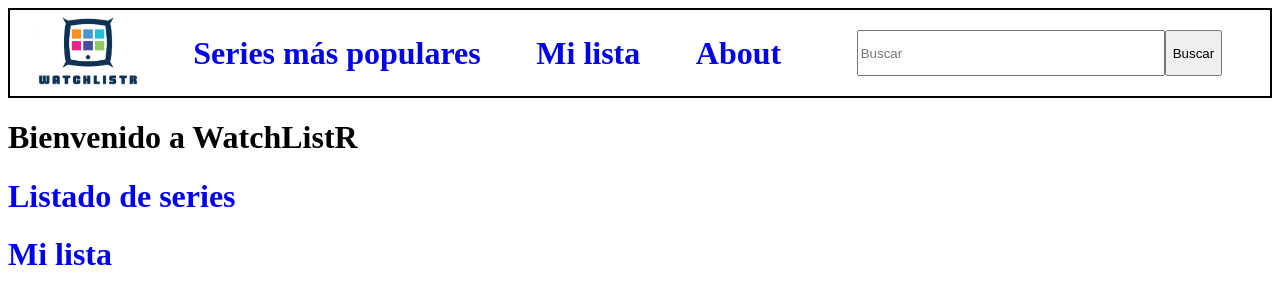
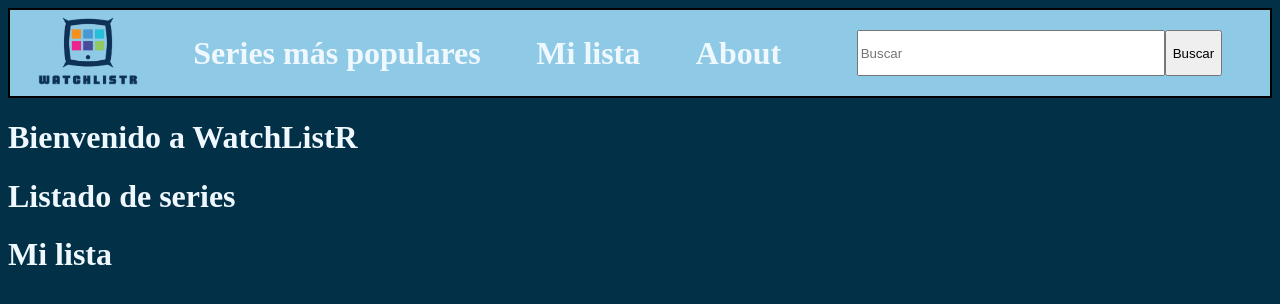
Before and after one commit to r-ruizfer/WatchListR-FrontEnd, a React (Vite) app: page / in a window 1280 px wide. Shown: the top 304 px of the page. Built offline with nearby package versions, Linux system fonts and the light colour scheme.

Commit message:
fallos deploy

```diff
--- a/package.json
+++ b/package.json
@@ -11,8 +11,10 @@
   },
   "dependencies": {
     "axios": "^1.7.7",
+    "bootstrap": "^5.3.3",
     "dotenv": "^16.4.5",
     "react": "^18.3.1",
+    "react-bootstrap": "^2.10.5",
     "react-dom": "^18.3.1",
     "react-modal": "^3.16.1",
     "react-router-dom": "^6.26.2"
--- a/src/App.css
+++ b/src/App.css
@@ -1,5 +1,21 @@
+/*
+Azul claro : #8ecae6
+Azul medio : #219ebc
+Azul oscuro : #023047
+Amarillo : #ffb703
+Naranja : #fb8500
+*/
+
+body {
+background-color: #023047 ;
+color: aliceblue;
+}
+
+
 a {
   text-decoration: none;
+color: aliceblue;
+
 }
 
 .navbar {
@@ -7,6 +23,7 @@ a {
   border: 2px solid black;
   align-items: center;
   justify-content: space-around;
+  background-color:#8ecae6 ;
 }
 
 .navbar img {
@@ -31,7 +48,6 @@ a {
   flex-wrap: wrap;
   gap: 20px;
   padding-bottom: 50px;
-
 }
 
 .series-card {
```
Also changed, not shown: 1 other file (tests, documents, lock files or other folders).
